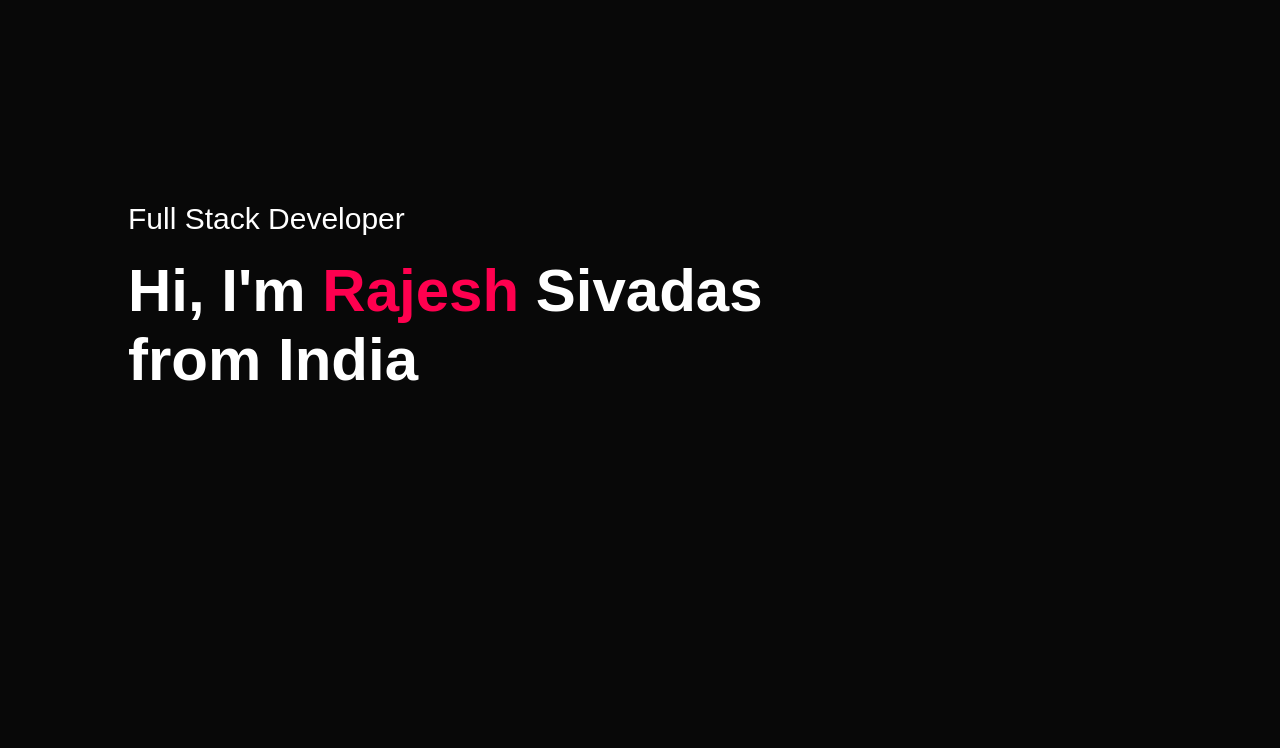
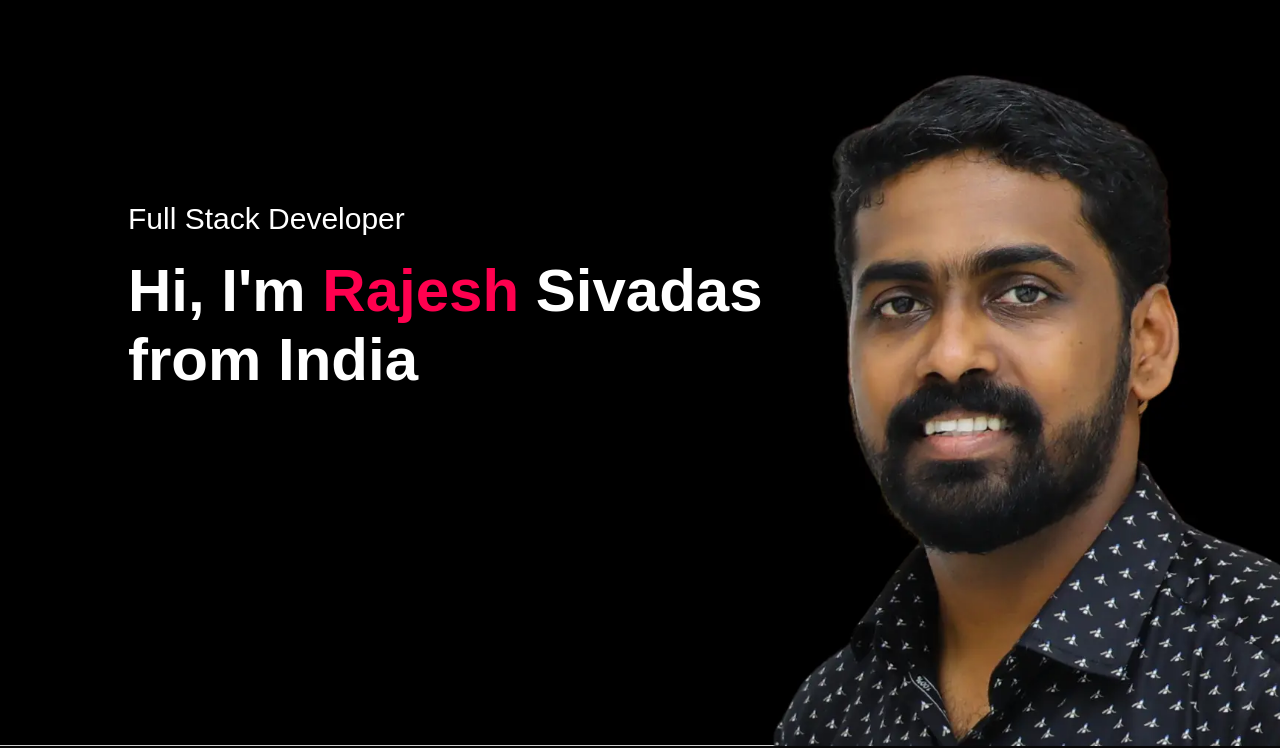
Before and after one commit to rajeshsrrs/portfolio, a plain HTML site: page index.html in a window 1280 px wide. Shown: the part 54-802 px from the top of the page. Drawn offline with Linux system fonts and the light colour scheme; the site is published under a folder, as on GitHub Pages, so addresses that start at the root find nothing.

Commit message:
Update style.css

```diff
--- a/style.css
+++ b/style.css
@@ -15,7 +15,7 @@ body{
 #header{
     width: 100%;
     height: 100vh;
-    background-image: url(/images/background.webp);
+    background-image: url(images/background.webp);
     background-size: cover;
     background-position: center;
 
```
